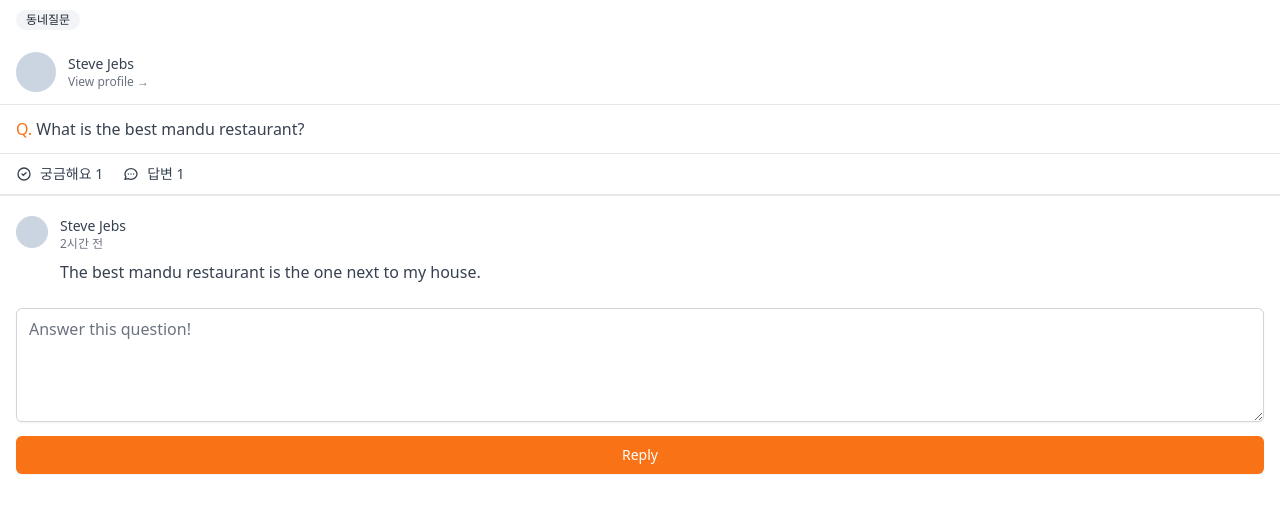
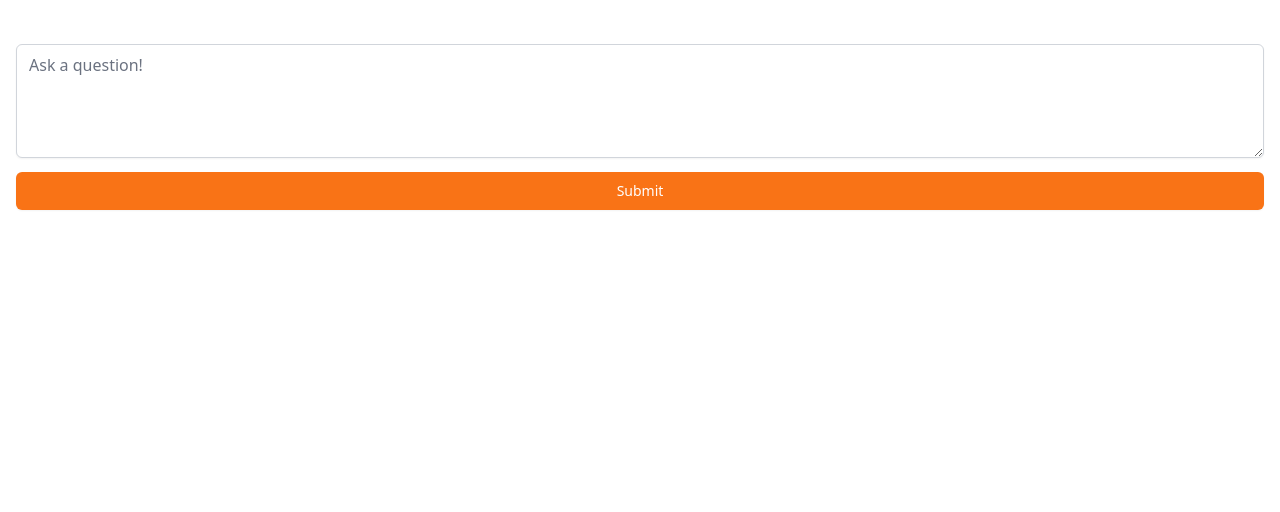
Before and after one commit to hyeongwookimdev/carrot-market, a Next.js app: page /community/write in a window 1280 px wide. Shown: the top 512 px of the page. Built offline with nearby package versions, Linux system fonts and the light colour scheme.

Commit message:
✨🎨 Create & Style Community Write Page

```diff
--- /dev/null
+++ b/pages/community/write.tsx
@@ -0,0 +1,18 @@
+import type { NextPage } from "next";
+
+const Write: NextPage = () => {
+  return (
+    <form className="px-4 py-10">
+      <textarea
+        className="mt-1 rounded-md shadow-sm w-full focus:ring-orange-500 border-gray-300 focus:border-orange-500"
+        rows={4}
+        placeholder="Ask a question!"
+      />
+      <button className="w-full mt-2 bg-orange-500 hover:bg-orange-600 text-white py-2 px-4 border border-transparent rounded-md shadow-sm text-sm font-medium focus:ring-2 focus:ring-offset-2 focus:ring-orange-500 focus:outline-none">
+        Submit
+      </button>
+    </form>
+  );
+};
+
+export default Write;
```
